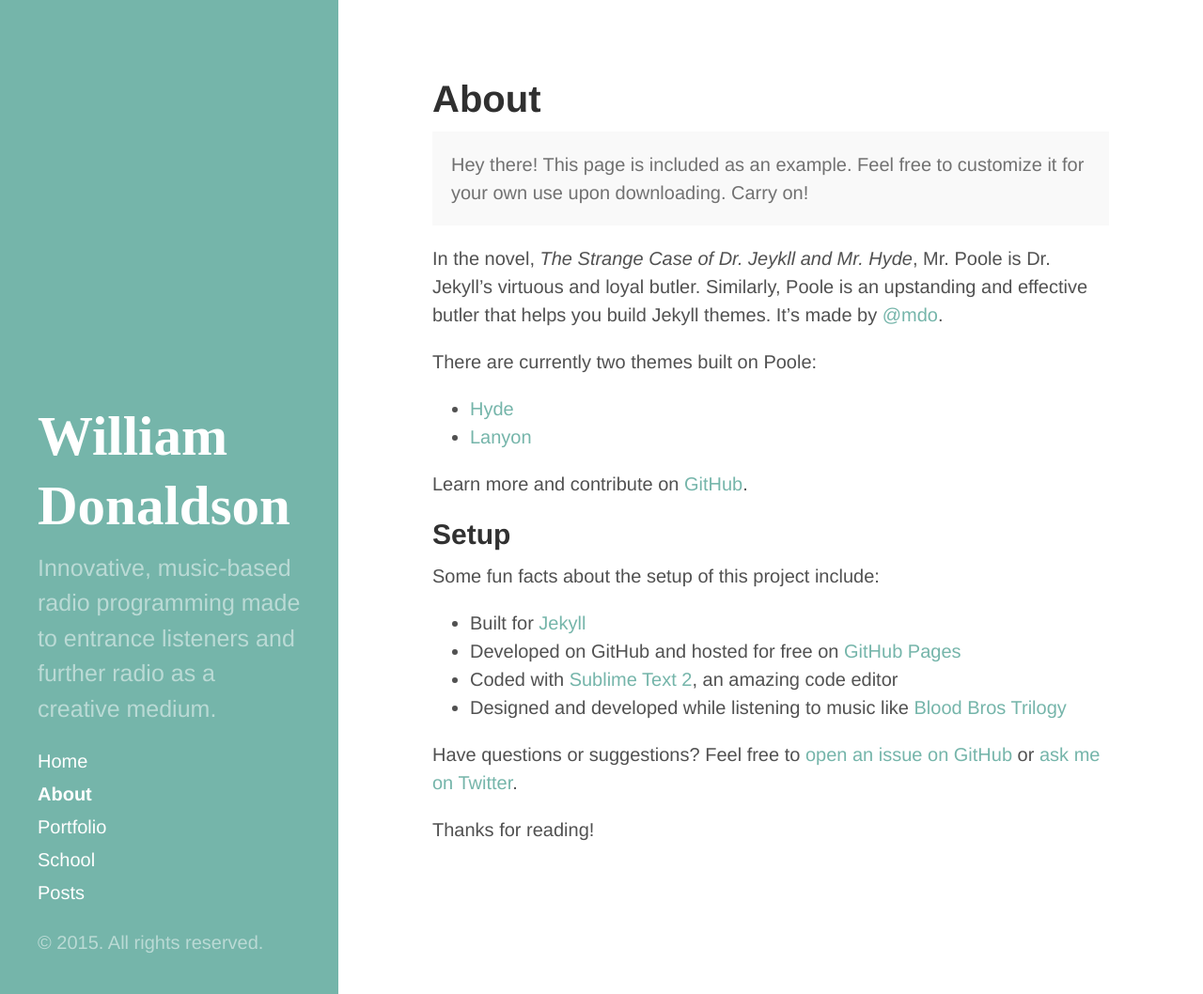
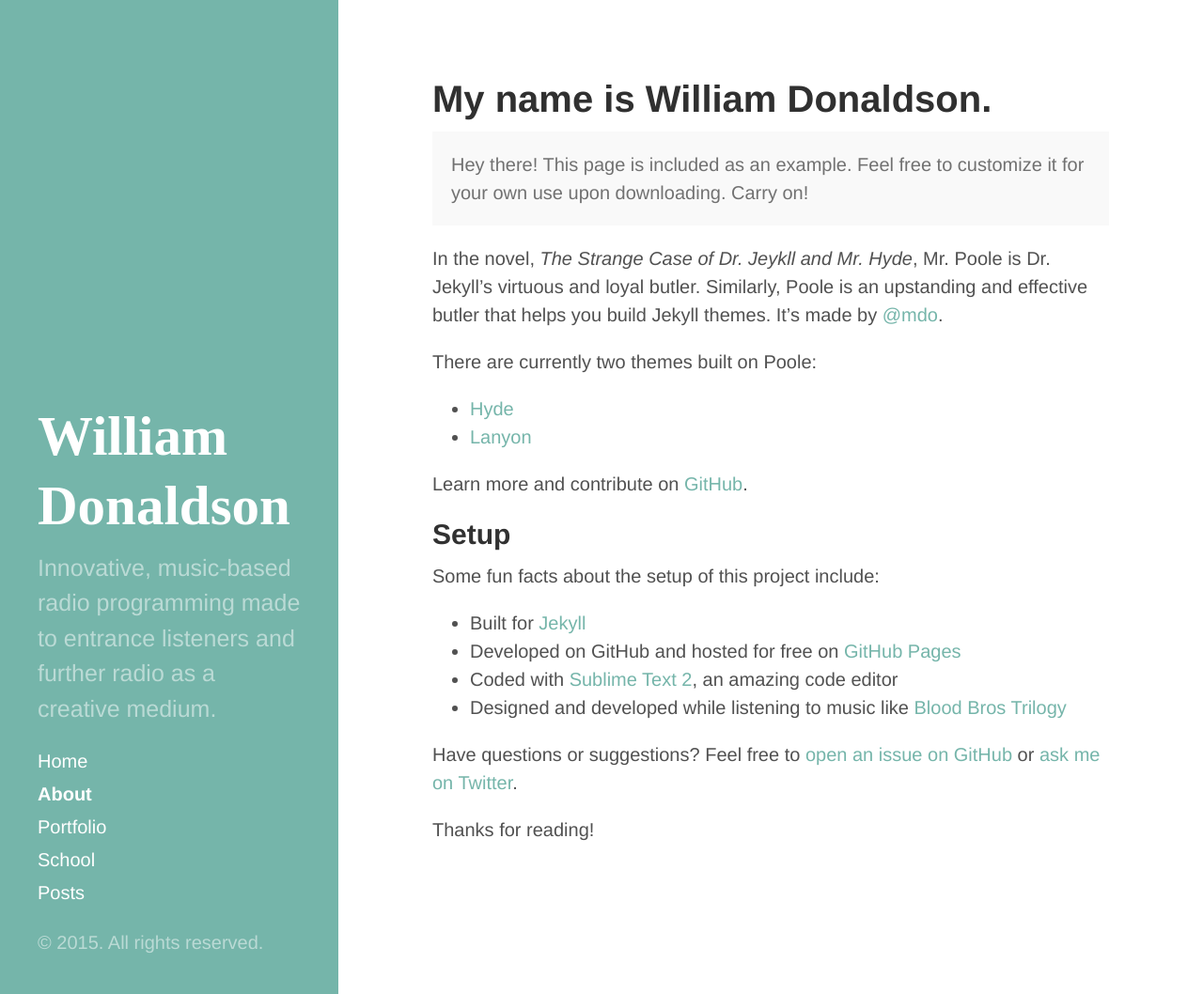
Before and after one commit to crownsedge/wildonaldson.me, a Jekyll site: the page built from about.md, in a window 1280 px wide and 1058 px high. Shown: the whole window at 94% size. Built offline with Jekyll 4.4.1, drawn with Linux system fonts in a browser that asks for light colours; Markdown is read by kramdown in place of the engine named in the settings; comment, search, counter and statistics services are not loaded.

Commit message:
adding custom title

```diff
--- a/about.md
+++ b/about.md
@@ -1,6 +1,7 @@
 ---
 layout: page
-title: About
+title: My name is William Donaldson.
+sidebar-title: About
 ---
 
 <p class="message">
```
